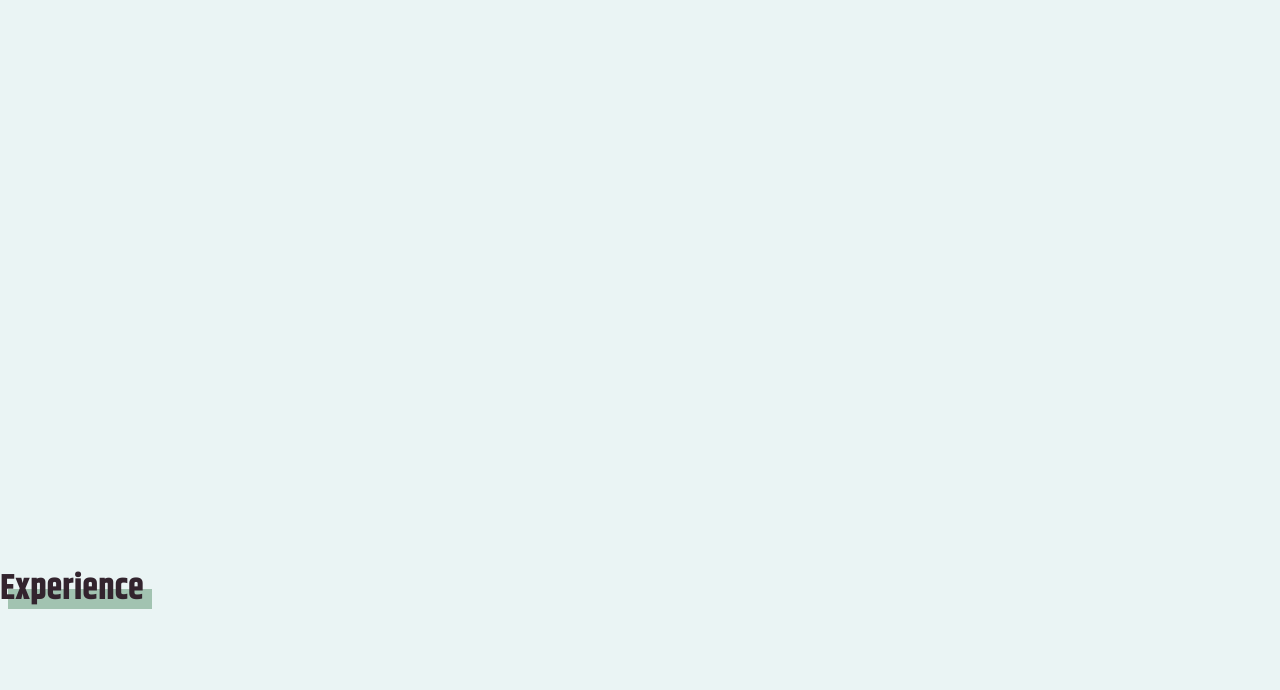
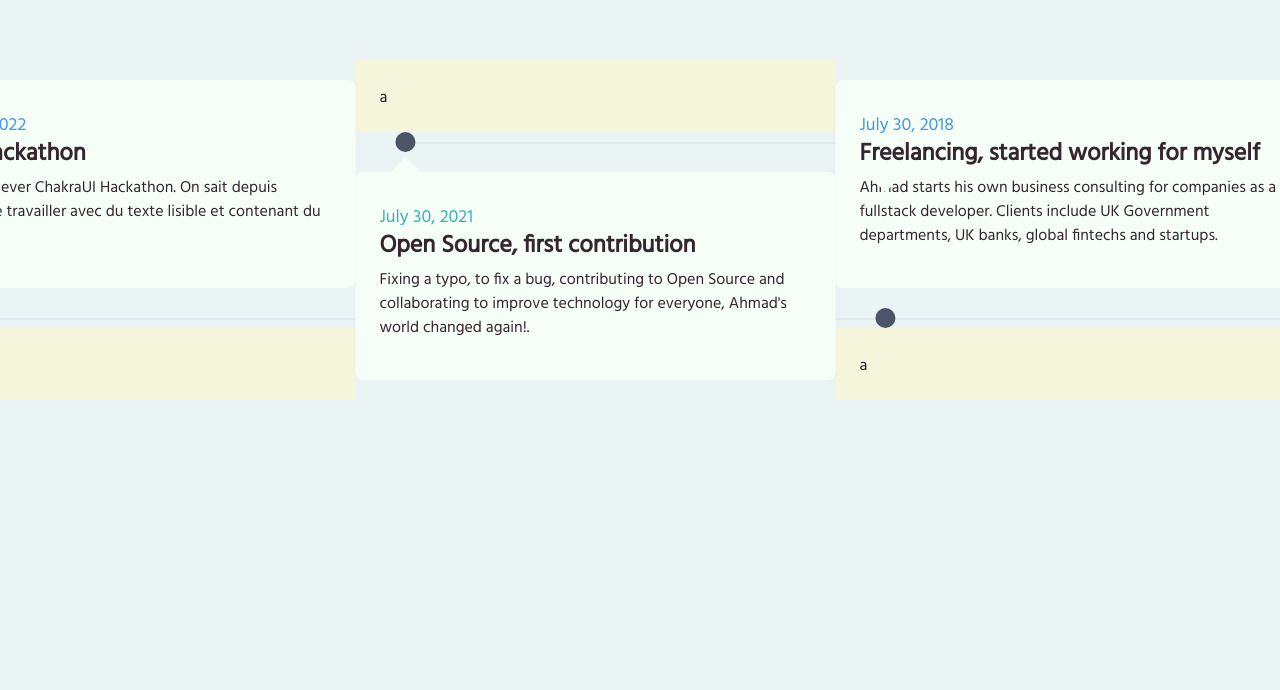
Before and after one commit to MatthewAnder/personal-portfolio, a Next.js app: page / in a window 1280 px wide. Shown: the part 1130-1820 px from the top of the page. Built offline with nearby package versions, Linux system fonts and the light colour scheme.

Commit message:
feat: remove experience section and move to about

```diff
--- a/src/app/page.tsx
+++ b/src/app/page.tsx
@@ -17,7 +17,6 @@ import { motion } from "framer-motion";
 // Import Sections
 import About from "@/components/sections/About";
 import Contact from "@/components/sections/Contact";
-import Experience from "@/components/sections/Experience";
 import Projects from "@/components/sections/Projects";
 
 const Page = () => {
@@ -25,7 +24,6 @@ const Page = () => {
     <Box>
       <Home />
       <About />
-      <Experience />
       <Projects />
       <Contact />
     </Box>
--- a/src/components/Navbar.tsx
+++ b/src/components/Navbar.tsx
@@ -7,12 +7,6 @@ import { useState } from "react";
 
 import { useActiveSectionContext } from "@/context/active-section-context";
 import { links } from "@/lib/data";
-import type { SectionName } from "@/lib/types";
-
-interface NavLinkItem {
-  label: string;
-  link: string;
-}
 
 interface NavLinks {
   name: string;
@@ -20,13 +14,6 @@ interface NavLinks {
   isSelected: boolean;
   onClick: () => void;
 }
-
-const Links: NavLinkItem[] = [
-  { label: "Home", link: "#top" },
-  { label: "About", link: "#about" },
-  { label: "Projects", link: "#projects" },
-  { label: "Contact", link: "#contact" },
-];
 
 const NavLink = ({ name, link, isSelected, onClick }: NavLinks) => {
   return (
--- a/src/components/Timeline.tsx
+++ b/src/components/Timeline.tsx
@@ -40,7 +40,7 @@ const Milestones = () => {
   return (
     <Flex maxWidth="7xl" p={{ base: 2, sm: 10 }}>
       {milestones.map((milestone) => (
-        <Flex key={milestone.id} my="10px" flexDir={"column"}>
+        <Flex key={milestone.id} mt="10px" flexDir={"column"}>
           {/* Desktop view(left card) */}
           {isDesktop && milestone.id % 2 === 0 && (
             <>
@@ -83,37 +83,39 @@ const Card = ({ id, title, description, date }: CardProps) => {
   // For even id show card on left side
   // For odd id show card on right side
   const isEvenId = id % 2 == 0;
-  let borderWidthValue = isEvenId ? "15px 15px 15px 0" : "15px 0 15px 15px";
-  let leftValue = isEvenId ? "-15px" : "unset";
-  let rightValue = isEvenId ? "unset" : "-15px";
+  let borderWidthValue = isEvenId ? "0 15px 15px 15px" : "15px 15px 0 15px";
+  let topValue = isEvenId ? "-15px" : "unset";
+  let botValue = isEvenId ? "unset" : "-15px";
 
   const isMobile = useBreakpointValue({ base: true, md: false });
   if (isMobile) {
-    leftValue = "-15px";
-    rightValue = "unset";
-    borderWidthValue = "15px 15px 15px 0";
+    topValue = "0";
+    botValue = "unset";
+    borderWidthValue = "0 15px 15px 15px";
   }
 
   return (
     <HStack
       p={{ base: 3, sm: 6 }}
-      bg={useColorModeValue("gray.100", "gray.800")}
+      my={5}
+      bg={useColorModeValue("accent.main", "gray.800")}
       spacing={5}
       rounded="lg"
       alignItems="center"
       pos="relative"
       width={"30em"}
-      h={"fit-content"}
+      h={"13em"}
       _before={{
         content: `""`,
         w: "0",
         h: "0",
-        borderColor: `transparent ${useColorModeValue("#edf2f6", "#1a202c")} transparent`,
+        borderColor: `#f5fff7 transparent #f5fff7`,
         borderStyle: "solid",
         borderWidth: borderWidthValue,
         position: "absolute",
-        left: leftValue,
-        right: rightValue,
+        top: topValue,
+        bot: botValue,
+        left: "35px",
         display: "block",
       }}
     >
@@ -176,8 +178,11 @@ const EmptyCard = () => {
     <Box
       flex={{ base: 0, md: 1 }}
       p={{ base: 0, md: 6 }}
-      bg="transparent"
-    ></Box>
+      h={"1000px"}
+      bg="beige"
+    >
+      a
+    </Box>
   );
 };
 
--- a/src/components/sections/About.tsx
+++ b/src/components/sections/About.tsx
@@ -1,22 +1,43 @@
 import SectionHeading from "@/components/SectionHeading";
-import { Center, Flex, Image } from "@chakra-ui/react";
-import { motion } from "framer-motion";
 import { useSectionInView } from "@/lib/hooks";
+import { Box, Center, Flex } from "@chakra-ui/react";
+import Milestones from "../Timeline";
+import { motion, useScroll, useTransform } from "framer-motion";
+import { useRef } from "react";
 
 const About = () => {
   const { ref } = useSectionInView("About");
+  const horizontalContainer = useRef<HTMLDivElement>(null);
+  const { scrollYProgress } = useScroll({
+    target: horizontalContainer,
+  });
+
+  const x = useTransform(scrollYProgress, [0, 1], ["20%", "-95%"]);
   return (
-    <Center ref={ref}>
     <Flex
       id="about"
+      ref={horizontalContainer}
       alignItems={"center"}
-        height={"100vh"}
+      justifyContent={"center"}
       direction={"column"}
+      w={"100%"}
     >
       <SectionHeading label="Learn More!" />
-        afa
+      <Box position={"relative"} w={"100%"} h={"400vh"}>
+        <Flex
+          position={"sticky"}
+          w={"100%"}
+          top={0}
+          h={"100vh"}
+          overflow={"hidden"}
+          alignItems={"center"}
+        >
+          <motion.div style={{ x }}>
+            <Milestones />
+          </motion.div>
         </Flex>
-    </Center>
+      </Box>
+    </Flex>
   );
 };
 
--- a/src/components/sections/Experience.tsx
+++ /dev/null
@@ -1,34 +0,0 @@
-import { Box, Flex } from "@chakra-ui/react";
-import SectionHeading from "../SectionHeading";
-import Timeline from "../Timeline";
-import { useRef } from "react";
-import { motion, useScroll, useTransform } from "framer-motion";
-
-const Experience = () => {
-  const ref = useRef(null);
-  const { scrollYProgress } = useScroll({
-    target: ref,
-  });
-
-  const x = useTransform(scrollYProgress, [0, 1], ["1%", "-95%"]);
-
-  return (
-    <Box id="experience" ref={ref} position={"relative"} h={"300vh"}>
-      <SectionHeading label="Experience" />
-      <Flex
-        position={"sticky"}
-        top={0}
-        h={"100vh"}
-        alignItems={"center"}
-        overflow={"hidden"}
-        mt={10}
-      >
-        <motion.div style={{ x }}>
-          <Timeline />
-        </motion.div>
-      </Flex>
-    </Box>
-  );
-};
-
-export default Experience;
--- a/src/lib/data.ts
+++ b/src/lib/data.ts
@@ -68,10 +68,6 @@ export const links = [
     hash: "#about",
   },
   {
-    name: "Experience",
-    hash: "#experience",
-  },
-  {
     name: "Projects",
     hash: "#projects",
   },
```
Lines whose indentation alone changed are shown as unchanged.
